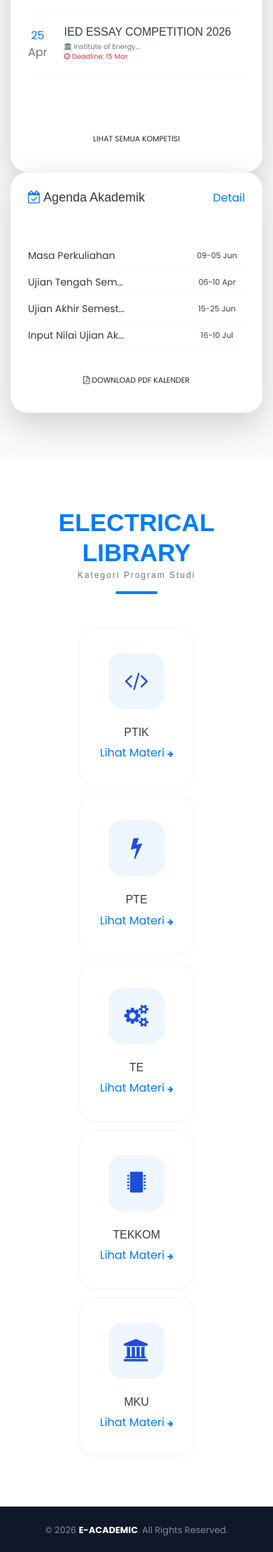
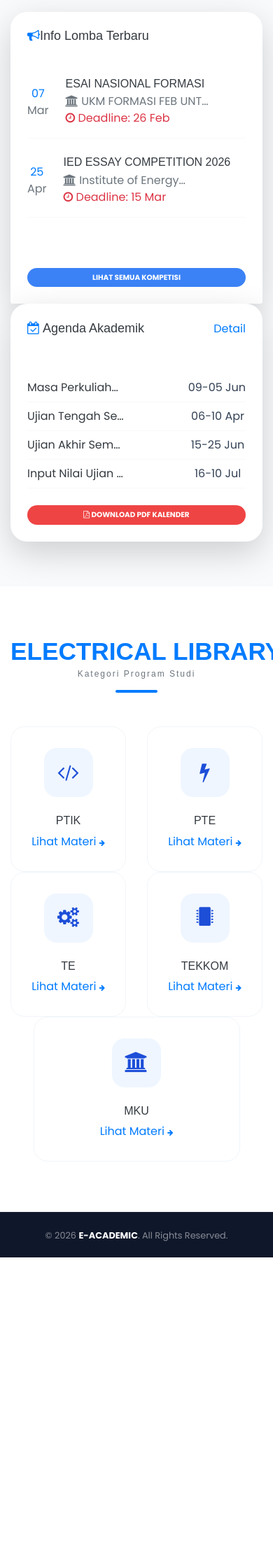
Before and after one commit to arinaazkaa/e_academic, a Django app: page / in a window 390 px wide; the page is wider, and only the part inside the window is pictured. Shown: the part 676-2894 px from the top of that part at 70% size. After the commit the page ends 2473 px from the top of that part, so only its background shows below. Run offline with Django 5.2, Linux system fonts and the light colour scheme; data comes from the database, SQL or seed files in the repository; some libraries are stand-ins or nearby versions.

Commit message:
Update tampilan responsif

```diff
--- a/materi/templates/materi/home.html
+++ b/materi/templates/materi/home.html
@@ -16,11 +16,11 @@
         <div class="row justify-content-center">
             <div class="col-12 px-3">
                 <h1 class="animate-up hero-brand-title">E-ACADEMIC</h1>
-                <p class="animate-up delay-1 mx-auto hero-description-small mt-4">
+                <p class="animate-up delay-1 mx-auto hero-description-small mt-2">
                     Wadah kolaborasi dan inovasi mahasiswa di Lingkungan Teknik Elektro. Akses materi kuliah jadi lebih mudah dan praktis
                 </p>
                 <div class="animate-up delay-2 mt-4">
-                    <a href="{% url 'list_materi' %}" class="btn rounded-pill fw-bold btn-cari-animasi-premium">
+                    <a href="{% url 'list_materi' %}" class="btn rounded-pill fw-bold btn-cari-transparan">
                         <i class="fa fa-search me-2"></i> Cari Materi
                     </a>
                 </div>
@@ -31,7 +31,7 @@
 
 <section id="info-section" class="pt-5 pb-3 section-gray">
     <div class="container overlap-up">
-        <div class="row g-4">
+        <div class="row g-5">
             <div class="col-lg-7 reveal-on-scroll">
                 <div class="card-interactive-premium h-100 shadow-lg border-0 bg-white d-flex flex-column">
                     <div class="card-header-clean p-4 pb-0">
@@ -67,7 +67,7 @@
                         {% endfor %}
                     </div>
                     <div class="card-footer bg-white border-0 p-4 pt-0">
-                        <a href="{% url 'list_lomba' %}" class="btn rounded-pill btn-lihat-semua-bottom w-100 text-center text-decoration-none d-block btn-text-small">
+                        <a href="{% url 'list_lomba' %}" class="btn rounded-pill btn-lihat-semua-capsule w-100 text-center text-decoration-none d-block btn-text-small">
                             LIHAT SEMUA KOMPETISI
                         </a>
                     </div>
@@ -103,7 +103,7 @@
                             {% endfor %}
                         </div>
                         <div class="mt-4">
-                            <a href="{{ kalender_data.link_google_drive }}" target="_blank" class="btn rounded-pill btn-download-pdf w-100 btn-text-small">
+                            <a href="{{ kalender_data.link_google_drive }}" target="_blank" class="btn rounded-pill btn-download-pdf-capsule w-100 btn-text-small">
                                 <i class="fa fa-file-pdf-o me-2"></i> DOWNLOAD PDF KALENDER
                             </a>
                         </div>
@@ -117,14 +117,14 @@
 <section class="mt-5 pt-5 pb-5 bg-white">
     <div class="container py-4 text-center">
         <div class="mb-5 reveal-on-scroll">
-            <h2 class="text-primary fw-900 text-uppercase tracking-widest mb-1" style="font-size: 2.2rem; font-weight: 900 !important;">ELECTRICAL LIBRARY</h2>
+            <h2 class="text-primary fw-900 text-uppercase tracking-widest mb-1 text-nowrap" style="font-size: 2.2rem; font-weight: 900 !important;">ELECTRICAL LIBRARY</h2>
             <h6 class="fw-bold text-muted mb-3" style="font-size: 0.75rem; letter-spacing: 2px;">Kategori Program Studi</h6>
             <div class="divider-minimal mx-auto bg-primary" style="width: 60px; height: 4px; border-radius: 2px;"></div>
         </div>
 
-        <div class="row g-x-4 g-y-5 justify-content-center prodi-grid">
+        <div class="row g-4 justify-content-center prodi-grid">
             {% for p_code, p_name, p_bg in prodi_data %}
-            <div class="col-6 col-md-4 col-lg-3 reveal-on-scroll prodi-item">
+            <div class="{% if forloop.counter <= 4 %}col-6 col-lg-3{% else %}col-10 col-lg-3{% endif %} reveal-on-scroll prodi-item">
                 <a href="{% url 'list_materi' %}?prodi={{ p_code }}" class="category-modern-card-small text-decoration-none d-block">
                     <div class="icon-box-sharp-color mb-4 mx-auto">
                         {% if p_code == 'PTIK' %}<i class="fa fa-code"></i>
@@ -146,77 +146,55 @@
     @import url('https://fonts.googleapis.com/css2?family=Montserrat:wght@800;900&family=Inter:wght@400;600;700&display=swap');
     body { font-family: 'Inter', sans-serif; overflow-x: hidden; }
 
-    /* --- NAVBAR ULTRA SLIM --- */
+    /* --- NAVBAR OVERRIDE --- */
     @media (max-width: 768px) {
-        .navbar { padding: 2px 10px !important; }
-        /* Beranda - Library - Pendataan sangat kecil dan berdekatan */
-        .navbar-brand { font-size: 0.55rem !important; letter-spacing: 0px !important; margin-right: 0px !important; }
-        .nav-link { font-size: 0.48rem !important; padding: 2px 3px !important; }
-        .btn-pendataan { font-size: 0.48rem !important; padding: 2px 4px !important; }
-        .navbar-toggler { transform: scale(0.4); margin-right: -20px; }
+        .navbar-nav { flex-direction: row !important; justify-content: flex-end !important; align-items: center !important; width: 100% !important; }
+        /* Beranda, Library, Pendataan diperkecil dan berdekatan di kanan */
+        .nav-item { margin-left: 8px !important; margin-right: 0 !important; }
+        .nav-link { font-size: 0.45rem !important; padding: 2px 4px !important; }
+        .btn-pendataan { font-size: 0.45rem !important; padding: 2px 6px !important; margin-left: 4px !important; }
+        .navbar-brand { font-size: 0.55rem !important; margin-right: auto !important; } /* Paling kiri */
     }
 
-    /* --- HERO & BACKGROUND (TINGGI DIKURANGI) --- */
+    /* --- HERO REVISIONS --- */
     .hero-modern { height: 90vh; min-height: 650px; position: relative; display: flex; align-items: center; justify-content: center; margin-top: -85px; overflow: hidden; }
     .hero-slider { position: absolute; top: 0; left: 0; width: 100%; height: 100%; z-index: 0; background: #000; }
     .slide { position: absolute; width: 100%; height: 100%; background-size: cover; background-position: center; opacity: 0; filter: brightness(0.5); animation: smoothSlideshow 15s infinite linear; }
 
-    @keyframes smoothSlideshow {
-        0% { opacity: 0; }
-        5% { opacity: 1; }
-        33.33% { opacity: 1; }
-        38.33% { opacity: 0; }
-        100% { opacity: 0; }
-    }
-    .slide-1 { animation-delay: 0s; z-index: 3; }
-    .slide-2 { animation-delay: 5s; z-index: 2; }
-    .slide-3 { animation-delay: 10s; z-index: 1; }
+    @keyframes smoothSlideshow { 0% { opacity: 0; } 5% { opacity: 1; } 33.33% { opacity: 1; } 38.33% { opacity: 0; } 100% { opacity: 0; } }
+    .slide-1 { animation-delay: 0s; z-index: 3; } .slide-2 { animation-delay: 5s; z-index: 2; } .slide-3 { animation-delay: 10s; z-index: 1; }
 
-    .hero-overlay-refined { position: absolute; width: 100%; height: 100%; background: linear-gradient(to bottom, rgba(15,23,42,0.2) 0%, rgba(15,23,42,0.8) 100%); z-index: 4; pointer-events: none; }
-    .hero-content { position: relative; z-index: 5; padding-top: 230px; }
+    /* Judul dinaikkan dan diperbesar */
+    .hero-brand-title { font-family: 'Montserrat', sans-serif; font-weight: 900; font-size: 5rem; letter-spacing: 12px; color: #ffffff; text-shadow: 0 10px 30px rgba(0,0,0,0.5); transform: translateY(-50px); }
+    .hero-description-small { font-size: 0.72rem; color: rgba(255,255,255,0.7); max-width: 480px; line-height: 1.6; transform: translateY(-40px); }
+    .animate-up.delay-2 { transform: translateY(-30px); }
 
-    /* --- TYPOGRAPHY HERO (DIPERBESAR & DESKRIPSI JARAK) --- */
-    .hero-brand-title { font-family: 'Montserrat', sans-serif; font-weight: 900; font-size: 4.5rem; letter-spacing: 10px; color: #ffffff; text-shadow: 0 10px 30px rgba(0,0,0,0.5); transform: translateY(-20px); }
-    .hero-description-small { font-size: 0.75rem; color: rgba(255,255,255,0.7); max-width: 480px; line-height: 1.6; }
+    /* Button Transparan */
+    .btn-cari-transparan { background: transparent !important; border: 2px solid rgba(255,255,255,0.8); color: white !important; padding: 10px 25px; transition: 0.3s; }
+    .btn-cari-transparan:hover { background: white !important; color: #1e293b !important; transform: scale(1.05); }
 
-    /* --- BUTTON INTERAKTIF CARI MATERI --- */
-    .btn-cari-animasi-premium {
-        background: linear-gradient(45deg, #3b82f6, #2563eb);
-        color: white !important;
-        padding: 12px 30px;
-        font-size: 0.85rem;
-        box-shadow: 0 4px 15px rgba(37, 99, 235, 0.4);
-        transition: all 0.3s ease;
-        border: none;
-    }
-    .btn-cari-animasi-premium:hover { transform: scale(1.05) translateY(-3px); box-shadow: 0 8px 25px rgba(37, 99, 235, 0.6); }
+    /* --- CARDS & BUTTONS --- */
+    .card-interactive-premium { border-radius: 24px !important; transition: 0.3s; }
+    /* Button Capsule Biru */
+    .btn-lihat-semua-capsule { background: #3b82f6 !important; color: white !important; font-weight: 700; transition: 0.3s; border: none; }
+    .btn-lihat-semua-capsule:hover { background: #2563eb !important; transform: scale(1.02); }
+    /* Button Capsule Merah */
+    .btn-download-pdf-capsule { background: #ef4444 !important; color: white !important; font-weight: 700; transition: 0.3s; border: none; }
+    .btn-download-pdf-capsule:hover { background: #dc2626 !important; transform: scale(1.02); }
 
-    /* --- INTERACTIVE CARDS --- */
-    .card-interactive-premium { border-radius: 24px !important; overflow: hidden; transition: all 0.4s cubic-bezier(0.175, 0.885, 0.32, 1.275); border: 1px solid rgba(0,0,0,0.02) !important; }
-    .card-interactive-premium:hover { transform: translateY(-8px); box-shadow: 0 20px 40px rgba(0,0,0,0.12) !important; }
-
-    /* --- FONTS LOMBA & AGENDA --- */
-    .item-title { font-size: 1rem !important; }
-    .info-extra-small { font-size: 0.62rem !important; }
-    .agenda-font-main { font-size: 0.88rem !important; }
-    .agenda-font-date { font-size: 0.7rem !important; }
-    .btn-text-small { font-size: 0.68rem !important; padding: 12px !important; }
-
-    /* --- PRODI CARDS (DIPERKECIL) --- */
-    .category-modern-card-small { padding: 35px 15px; background: #fff; border-radius: 24px; border: 1px solid #f1f5f9; transition: 0.3s; height: 100%; box-shadow: 0 4px 10px rgba(0,0,0,0.02); }
-    .category-modern-card-small:hover { transform: translateY(-5px); border-color: #3b82f6; }
-    .icon-box-sharp-color { width: 80px; height: 80px; border-radius: 20px; display: flex; align-items: center; justify-content: center; font-size: 2rem; background-color: #eff6ff; color: #1d4ed8; }
+    /* --- PRODI CARDS (DIPERKECIL SEDIKIT) --- */
+    .category-modern-card-small { padding: 30px 15px; background: #fff; border-radius: 20px; border: 1px solid #f1f5f9; transition: 0.3s; height: 100%; }
+    .icon-box-sharp-color { width: 70px; height: 70px; border-radius: 18px; font-size: 1.8rem; background-color: #eff6ff; color: #1d4ed8; display: flex; align-items: center; justify-content: center; }
 
     /* --- MOBILE REVISIONS --- */
     @media (max-width: 768px) {
-        .hero-modern { height: 70vh; min-height: 450px; }
-        .hero-brand-title { font-size: 2.2rem; letter-spacing: 4px; }
+        .hero-brand-title { font-size: 2.5rem; letter-spacing: 5px; transform: translateY(-40px); }
+        .hero-description-small { transform: translateY(-30px); font-size: 0.65rem; }
         .hero-content { padding-top: 200px; }
         .overlap-up { margin-top: -30px; }
-        .prodi-grid { gap: 12px !important; }
+        .btn-text-small { font-size: 0.65rem !important; }
     }
 
-    /* Animasi */
     .reveal-on-scroll { opacity: 0; transform: translateY(20px); transition: all 0.8s ease; }
     .reveal-on-scroll.active { opacity: 1; transform: translateY(0); }
     .section-gray { background-color: #f8fafc; }
```
